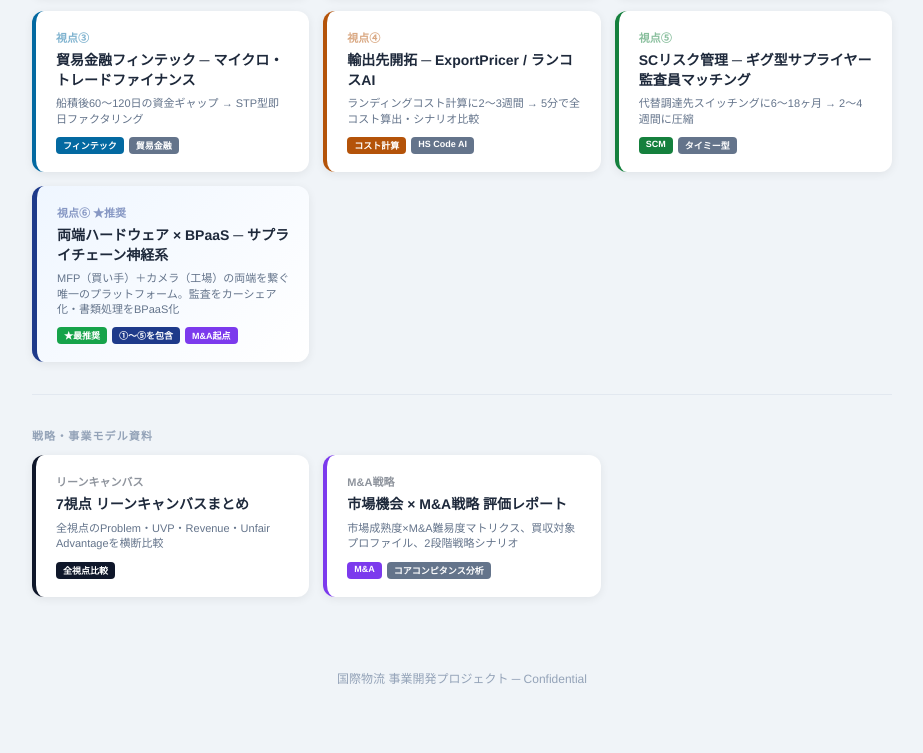
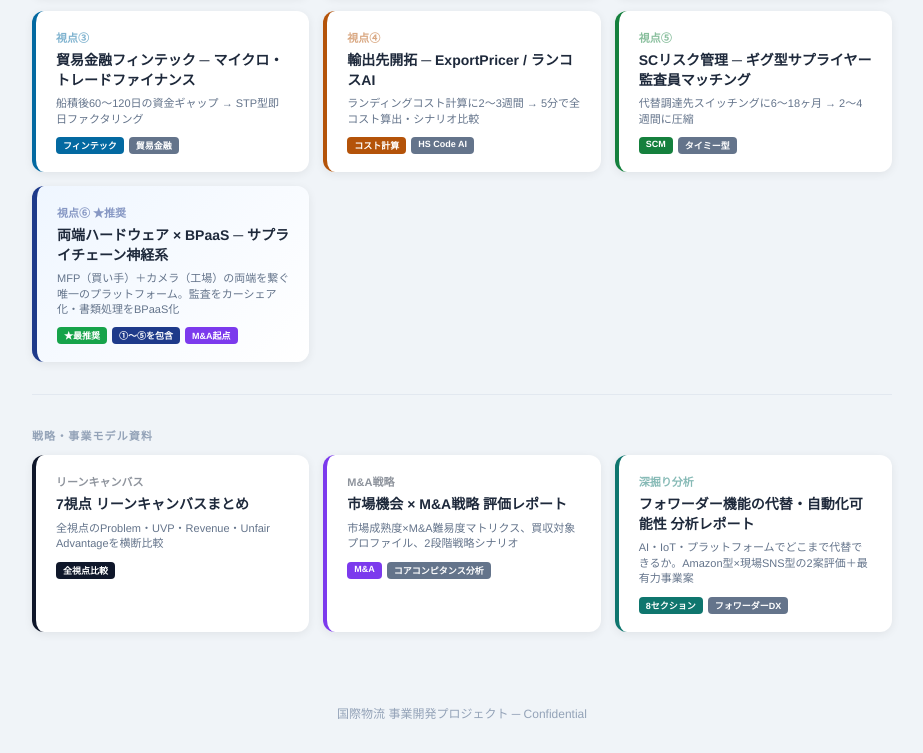
Before and after one commit to 1IchI1/-, a plain HTML site: page index.html in a window 1280 px wide. Shown: the part 409-1162 px from the top of the page, without its empty margins (178-1101 px from the left). Before the commit the page ends 1127 px from the top, so only its background shows below. Drawn offline with Linux system fonts and the light colour scheme.

Commit message:
index.htmlにフォワーダー分析レポートを追加
Co-Authored-By: Claude Sonnet 4.6 <noreply@anthropic.com>

```diff
--- a/index.html
+++ b/index.html
@@ -106,6 +106,12 @@ footer{text-align:center;padding:32px;color:#94a3b8;font-size:12px}
       <div class="card-gap">市場成熟度×M&A難易度マトリクス、買収対象プロファイル、2段階戦略シナリオ</div>
       <div class="card-tags"><span class="tag badge-ma">M&A</span><span class="tag" style="background:#64748b">コアコンピタンス分析</span></div>
     </a>
+    <a class="card" style="border-left:4px solid #0f766e" href="フォワーダー機能代替_分析レポート.html">
+      <div class="card-num" style="color:#0f766e">深掘り分析</div>
+      <div class="card-title">フォワーダー機能の代替・自動化可能性 分析レポート</div>
+      <div class="card-gap">AI・IoT・プラットフォームでどこまで代替できるか。Amazon型×現場SNS型の2案評価＋最有力事業案</div>
+      <div class="card-tags"><span class="tag" style="background:#0f766e">8セクション</span><span class="tag" style="background:#64748b">フォワーダーDX</span></div>
+    </a>
   </div>
 
 </div>
```
